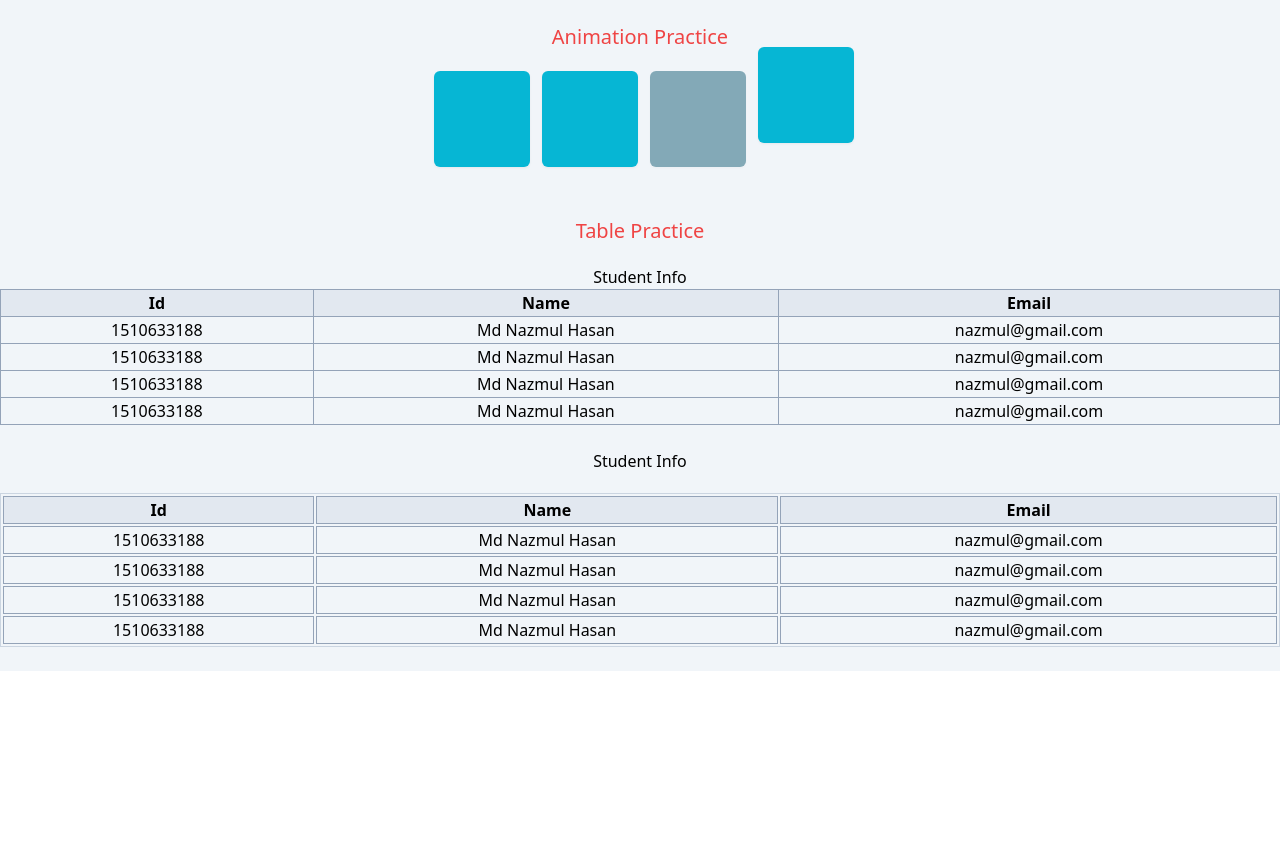
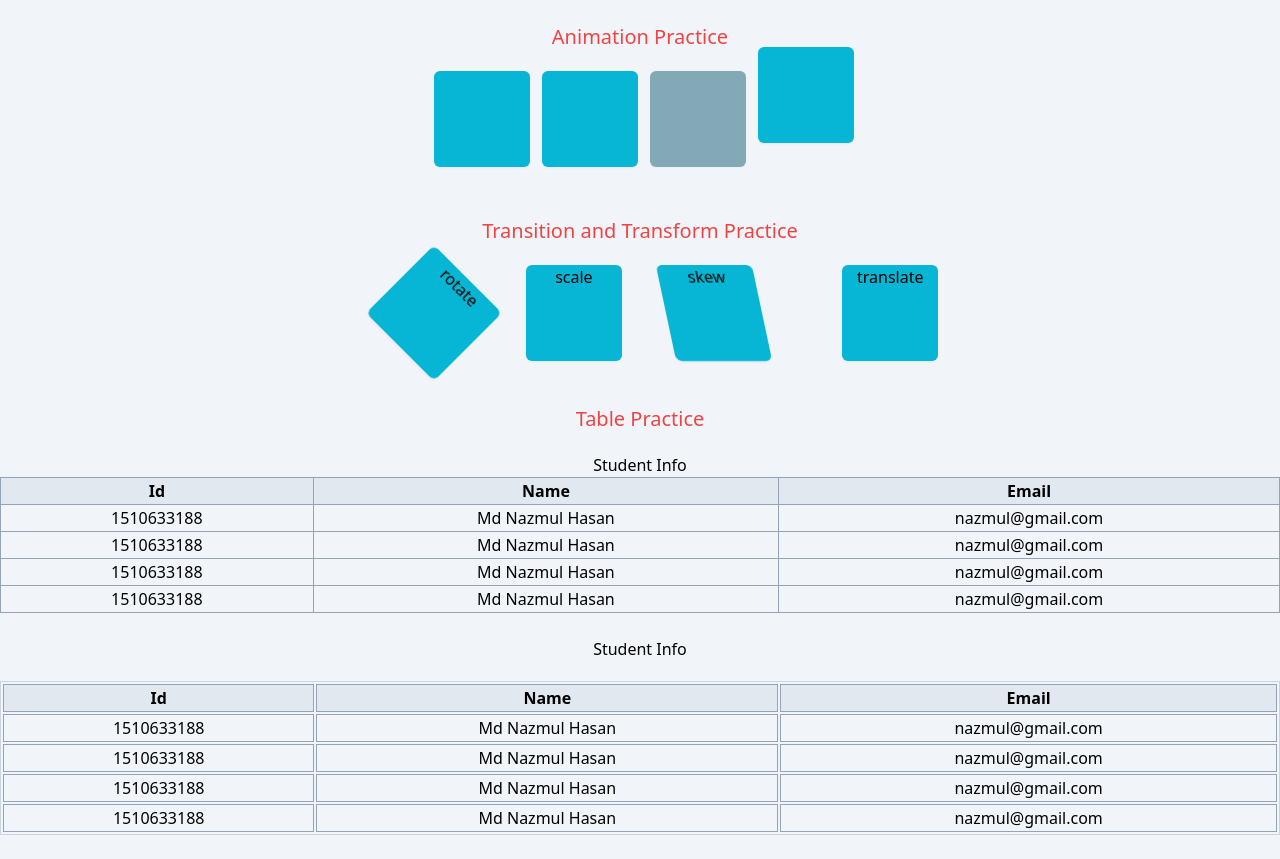
Before and after one commit to Nazmul7989/tailwind_practice, a website: page index.html in a window 1280 px wide. Shown: the part 3213-4072 px from the top of the page. Before the commit the page ends 3884 px from the top, so only its background shows below. Drawn offline with Linux system fonts and the light colour scheme.

Commit message:
transition and transform completed

```diff
--- a/index.html
+++ b/index.html
@@ -162,6 +162,21 @@
     </div>
     <br>
 
+
+    <div class="text-center">
+        <h3 class="text-center text-xl text-red-500 py-5">Transition and Transform Practice</h3>
+
+
+        <div class="w-24 h-24 bg-cyan-500 rounded-md rotate-45 hover:rotate-0 transition-all duration-300 drop-shadow-sm ml-2 inline-block">rotate</div>
+        <div class="w-24 h-24 bg-cyan-500 ml-10 rounded-md  hover:scale-110 transition-all duration-300 drop-shadow-sm inline-block">scale</div>
+        <div class="w-24 h-24 bg-cyan-500 ml-10 rounded-md skew-x-12  hover:skew-x-0 transition-all duration-300 drop-shadow-sm inline-block">skew</div>
+        <div class="w-24 h-24 bg-cyan-500 ml-10 rounded-md translate-x-9  hover:translate-x-0 transition-all duration-300 drop-shadow-sm inline-block">translate</div>
+
+
+    </div>
+    <br>
+
+
     <div class="text-center">
         <h3 class="text-center text-xl text-red-500 py-5">Table Practice</h3>
 
```
Also changed, not shown: output/tailwind.css.
